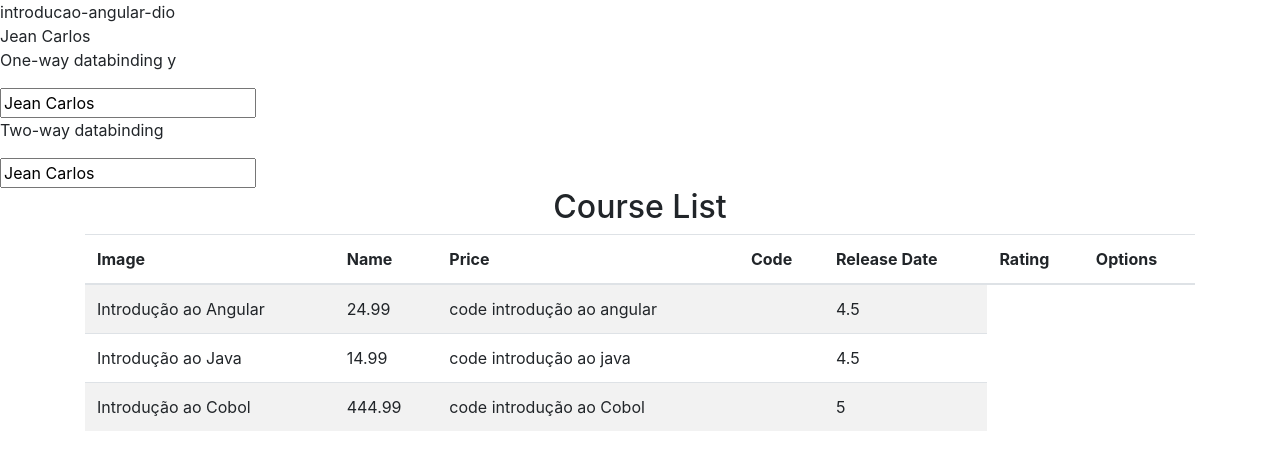
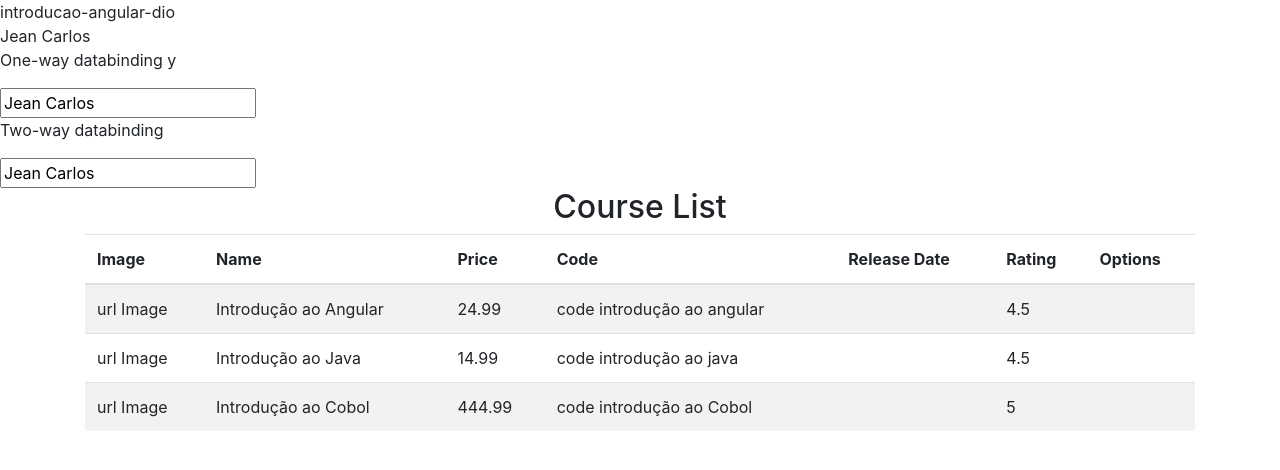
Before and after one commit to JeanCarlos2017/CourseManager, an Angular app in the folder IntroducaoAngularDIO/introducao-angular-dio/: page / in a window 1280 px wide. Shown: the top 470 px of the page. Built offline with nearby package versions, Linux system fonts and the light colour scheme.

Commit message:
hotfix course-list

```diff
--- a/IntroducaoAngularDIO/introducao-angular-dio/src/app/course/course-list.component.html
+++ b/IntroducaoAngularDIO/introducao-angular-dio/src/app/course/course-list.component.html
@@ -14,12 +14,13 @@
     </thead>
     <tbody>
         <tr *ngFor="let course of courses">
+            <td>{{ course.imageUrl }}</td>
             <td>{{ course.name }}</td>
             <td>{{ course.price }}</td>
             <td>{{ course.code }}</td>
             <td>{{ course.releaseDate  }}</td>
             <td>{{ course.rating  }}</td>
-
+            <td>{{ course.options }}</td>
         </tr>
     </tbody>
 </table>
--- a/IntroducaoAngularDIO/introducao-angular-dio/src/app/course/course-list.component.ts
+++ b/IntroducaoAngularDIO/introducao-angular-dio/src/app/course/course-list.component.ts
@@ -15,7 +15,7 @@ export class CourseListComponent implements OnInit{
             {
                 id: 1,
                 name: "Introdução ao Angular",
-                imageUrl: "url Omage",
+                imageUrl: "url Image",
                 price: 24.99,
                 code: "code introdução ao angular",
                 duration: 5,
```
Also changed, not shown: 1 other file (tests, documents, lock files or other folders).
